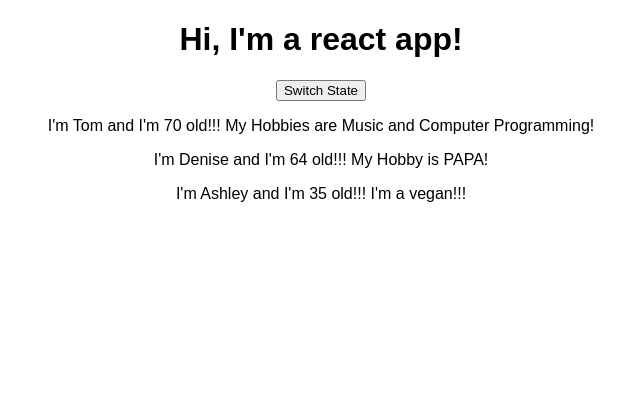
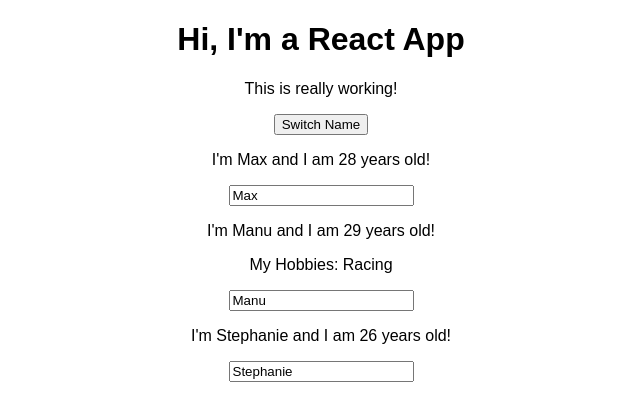
Before and after one commit to TomVerkon/react-complete-guide, a React (Create React App) app: page / in a window 1280 px wide. Shown: the top 420 px of the page, without its empty margins (319-959 px from the left). Built offline with nearby package versions, Linux system fonts and the light colour scheme.

Commit message:
Lesson 47 - passing method references and two-way binding

```diff
--- a/src/App.js
+++ b/src/App.js
@@ -1,49 +1,71 @@
-import React, { useState } from "react";
-import "./App.css";
-import Person from "./Person/Person";
+import React, { Component } from 'react';
+import './App.css';
+import Person from './Person/Person';
 
-const App = prop => {
+class App extends Component {
+  state = {
+    persons: [
+      { name: 'Max', age: 28 },
+      { name: 'Manu', age: 29 },
+      { name: 'Stephanie', age: 26 }
+    ],
+    otherState: 'some other value'
+  };
 
-  const [state, setState] = useState({
+  switchNameHandler = (newName) => {
+    // console.log('Was clicked!');
+    // DON'T DO THIS: this.state.persons[0].name = 'Maximilian';
+    this.setState({
       persons: [
-      { name: "Tom", age: "70" },
-      { name: "Denise", age: "64" },
-      { name: "Ashley", age: "35" },
+        { name: newName, age: 28 },
+        { name: 'Manu', age: 29 },
+        { name: 'Stephanie', age: 27 }
       ]
     });
-
-  const [otherState, setOtherState] = useState(
-    {otherState: 'Some other state'}
-  )
-
-  const switchNameHandler = () => {
-    let newPersons = {
-      persons: [
-        { name: "Thomas", age: "70" },
-        { name: "Cupcake", age: "64" },
-        { name: "Pie", age: "35" },
-      ],
-    };
-    setState(newPersons);
   };
 
-  console.log(state, otherState);
+  changedNameHandler = (event) => {
+    // console.log('Was clicked!');
+    // DON'T DO THIS: this.state.persons[0].name = 'Maximilian';
+    this.setState({
+      persons: [
+        { name: 'Max', age: 28 },
+        { name: event.target.value, age: 29 },
+        { name: 'Stephanie', age: 27 }
+      ]
+    });
+  };
 
+  render() {
     return (
       <div className="App">
-      <h1>Hi, I'm a react app!</h1>
-      <button onClick={switchNameHandler}>Switch State</button>
-      <Person name={state.persons[0].name} age={state.persons[0].age}>
-        My Hobbies are Music and Computer Programming!
+        <h1>Hi, I'm a React App</h1>
+        <p>This is really working!</p>
+        {/* see alternative below
+        <button onClick={this.switchNameHandler.bind(this, 'Manual')}>Switch Name</button>
+        */}
+        {/* According to Max, the above is more efficient */}
+        <button onClick={() => this.switchNameHandler('Manual')}>Switch Name</button>
+        <Person
+          name={this.state.persons[0].name}
+          age={this.state.persons[0].age}
+        />
+        <Person
+          name={this.state.persons[1].name}
+          age={this.state.persons[1].age}
+          click={this.switchNameHandler.bind(this, 'Gymnasium')}
+          changed={this.changedNameHandler}
+        >
+          My Hobbies: Racing
         </Person>
-      <Person name={state.persons[1].name} age={state.persons[1].age}>
-        My Hobby is PAPA!
-      </Person>
-      <Person name={state.persons[2].name} age={state.persons[2].age}>
-        I'm a vegan!!!
-      </Person>
+        <Person
+          name={this.state.persons[2].name}
+          age={this.state.persons[2].age}
+        />
       </div>
     );
-};
+    // return React.createElement('div', {className: 'App'}, React.createElement('h1', null, 'Does this work now?'));
+  }
+}
 
 export default App;
--- a/src/Person/Person.js
+++ b/src/Person/Person.js
@@ -1,7 +1,13 @@
-import React from "react";
+import React from 'react';
 
-const Person = props => {
-  return <p>I'm {props.name} and I'm {props.age} old!!!  {props.children}</p>
-}
+const person = ( props ) => {
+    return (
+        <div>
+            <p onClick={props.click}>I'm {props.name} and I am {props.age} years old!</p>
+            <p>{props.children}</p>
+            <input type="text" onChange={props.changed} value={props.name}/>
+        </div>
+    )
+};
 
-export default Person;
+export default person;
```
Lines whose indentation alone changed are shown as unchanged.
